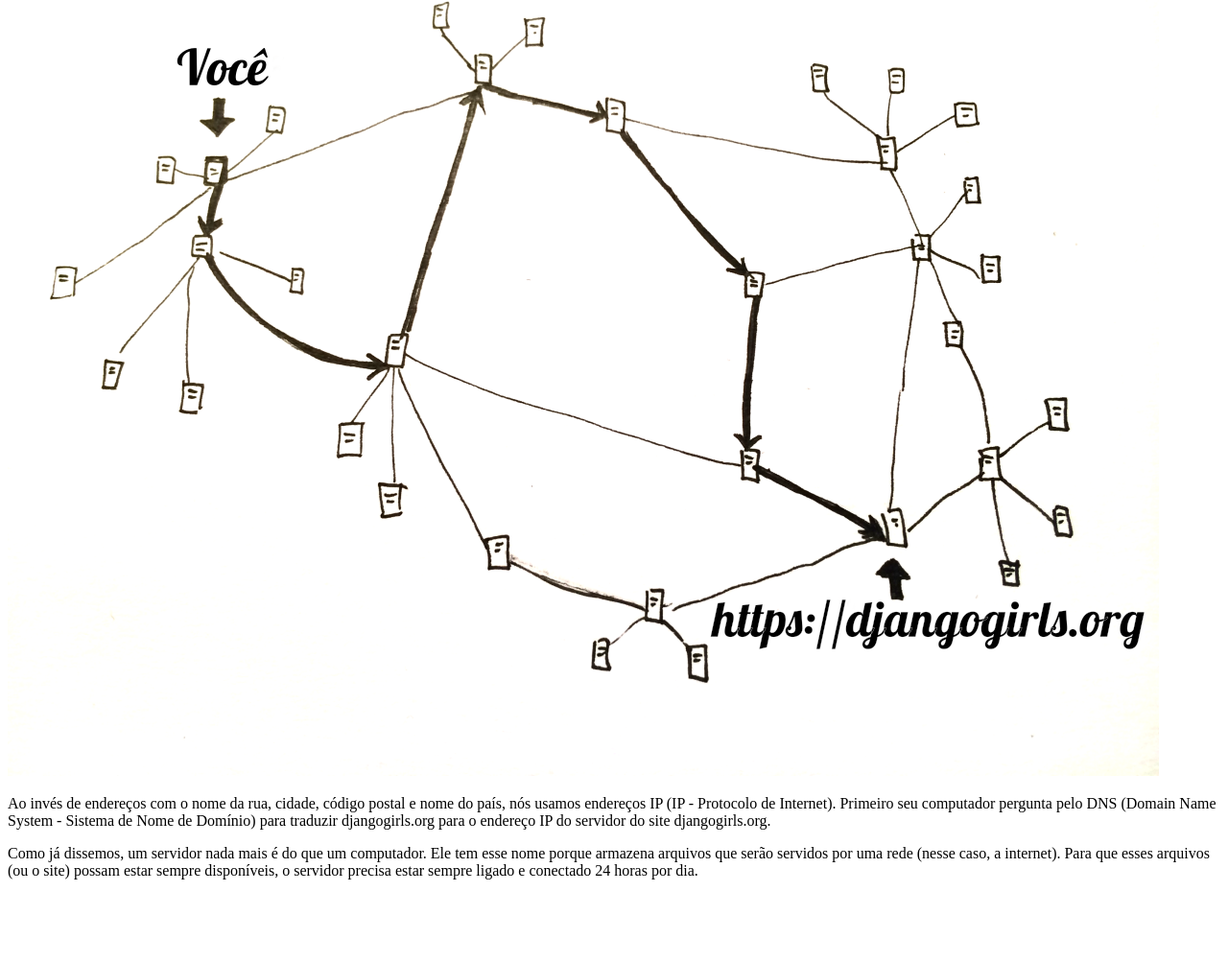
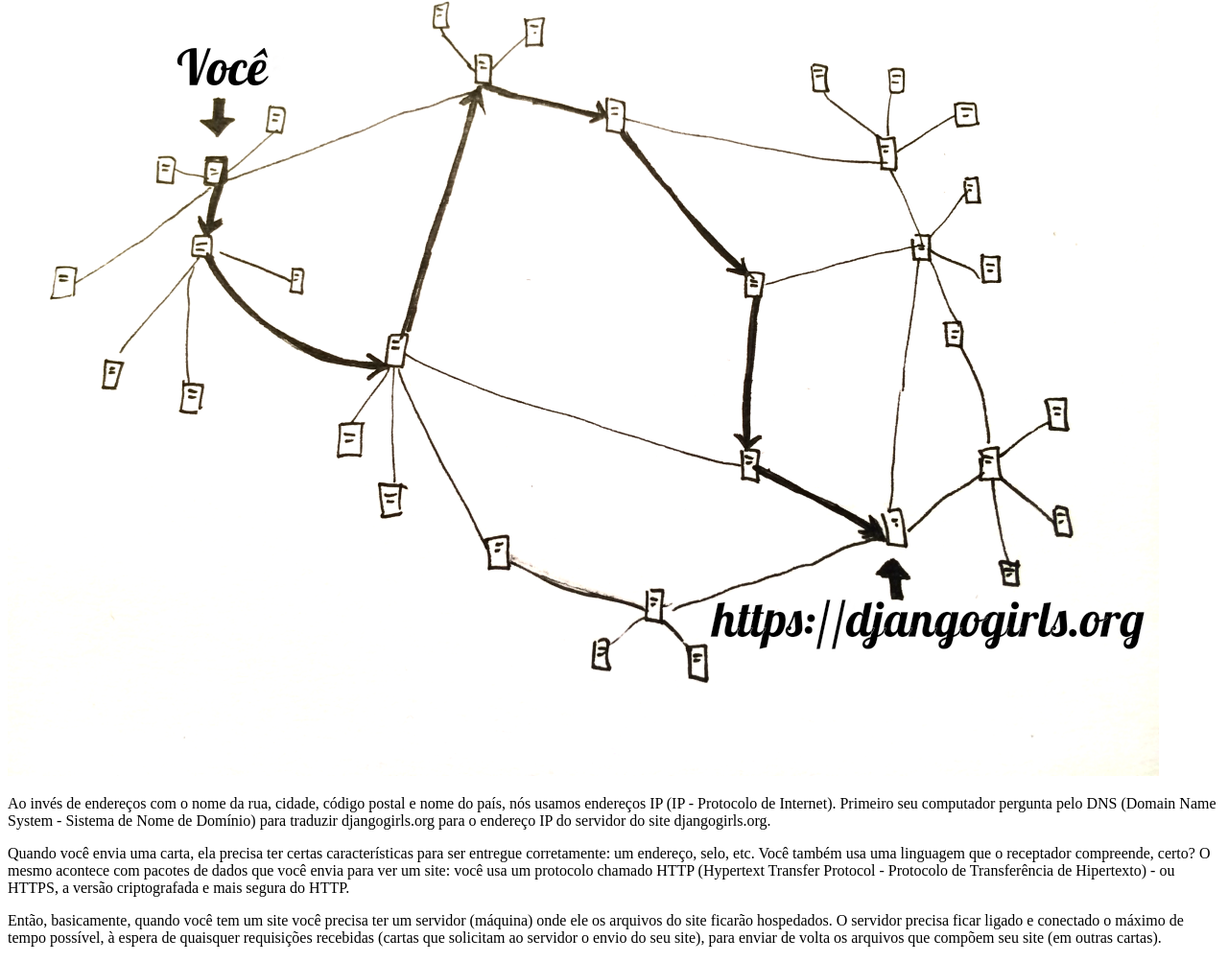
Before and after one commit to mml88/internetworks, a plain HTML site: page index.html in a window 1280 px wide. Shown: the part 2051-3054 px from the top of the page at 96% size. Before the commit the page ends 2984 px from the top, so only its background shows below. Drawn offline with Linux system fonts and the light colour scheme.

Commit message:
server, https

```diff
--- a/index.html
+++ b/index.html
@@ -24,7 +24,7 @@
 	<div class="slide">
 		<h2>Caminho da internet</h2>
 		<p>Mas você sabe como tudo funciona? Sabe o que acontece quando você digita um endereço como https://djangogirls.org em seu navegador e pressiona 'Enter'?</p>
-		<p>Imagine que quando você digita um endereço, você envia uma carta que diz:</p>
+		<p>Imagine que quando você digita um endereço, você envia uma carta, que chamaremos de pacotes de dados, que diz:</p>
 		<img src="img/dns-01-1200.png" alt="uma carta que diz: 'Querido Django Girls, eu desejo ver o site djangogirls.org. Envie ele pra mim, por favor!'">
 	</div>
 
@@ -38,7 +38,12 @@
 	</div>
 
 	<div class="slide">
-		<p>Como já dissemos, um servidor nada mais é do que um computador. Ele tem esse nome porque armazena arquivos que serão servidos por uma rede (nesse caso, a internet). Para que esses arquivos (ou o site) possam estar sempre disponíveis, o servidor precisa estar sempre ligado e conectado 24 horas por dia.</p>
+		<p>Quando você envia uma carta, ela precisa ter certas características para ser entregue corretamente: um endereço, selo, etc. Você também usa uma linguagem que o receptador compreende, certo? O mesmo acontece com pacotes de dados que você envia para ver um site: você usa um protocolo chamado HTTP (Hypertext Transfer Protocol - Protocolo de Transferência de Hipertexto) - ou HTTPS, a versão criptografada e mais segura do HTTP.
+		</p>
+	</div>
+
+	<div class="slide">
+		<p>Então, basicamente, quando você tem um site você precisa ter um servidor (máquina) onde ele os arquivos do site ficarão hospedados. O servidor precisa ficar ligado e conectado o máximo de tempo possível, à espera de quaisquer requisições recebidas (cartas que solicitam ao servidor o envio do seu site), para enviar de volta os arquivos que compõem seu site (em outras cartas).</p>
 	</div>
 
 </body>
```
